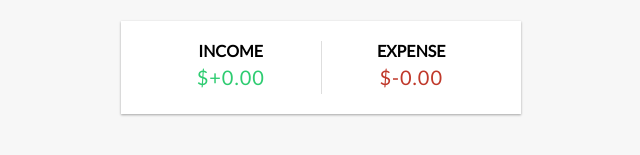
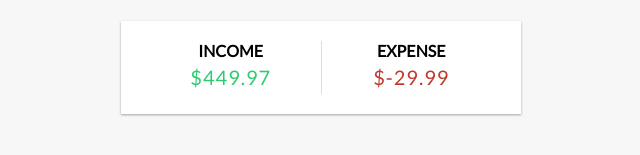
Before and after one commit to Kyaw1511/vueExpenseTracker, a Vue app: page / in a window 1280 px wide. Shown: the part 136-291 px from the top of the page, without its empty margins (319-959 px from the left). Built offline with nearby package versions, Linux system fonts and the light colour scheme.

Commit message:
Adding Transaction to State

```diff
--- a/package.json
+++ b/package.json
@@ -9,7 +9,8 @@
     "preview": "vite preview"
   },
   "dependencies": {
-    "vue": "^3.4.21"
+    "vue": "^3.4.21",
+    "vue-toastification": "^2.0.0-rc.5"
   },
   "devDependencies": {
     "@vitejs/plugin-vue": "^5.0.4",
--- a/src/App.vue
+++ b/src/App.vue
@@ -1,10 +1,10 @@
 <template>
   <Header />
   <div class="container">
-    <Balance :total="total" />
-    <IncomeExpenses />
+    <Balance :total="+total" />
+    <IncomeExpenses :income="+income" :expenses="+expenses"/>
     <TransactionList :transactions="transactions" />
-    <AddTransaction />
+    <AddTransaction @transactionSubmitted="handleTransactionSubmitted"/>
   </div>
 </template>
 
@@ -17,7 +17,11 @@
   import TransactionList from './components/TransactionList.vue';
   import AddTransaction from './components/AddTransaction.vue';
 
+  import { useToast } from 'vue-toastification';
+
   import { computed, ref } from 'vue';
+
+  const toast = useToast();
 
   const transactions = ref ([
     { id: 1, text: 'Flower', amount: -19.99 },
@@ -26,13 +30,53 @@
     { id: 4, text: 'Camera', amount: 150 },
   ]);
 
+  // get total
   // console.log(transactions);
   // console.log(transactions.value);
   const total = computed(() => {
     return transactions.value.reduce((acc, transaction) => {
       return acc + transaction.amount;
     }, 0);
+
   });
+
+  // get income
+  const income = computed(() => {
+    return transactions.value
+    .filter((transaction) => transaction.amount > 0)
+    .reduce((acc, transaction) => {
+      return acc + transaction.amount;
+    }, 0)
+    .toFixed(2)
+  });
+
+  // get expense
+  const expenses = computed(() => {
+    return transactions.value
+    .filter((transaction) => transaction.amount < 0 )
+    .reduce((acc, transaction) => {
+      return acc + transaction.amount;
+    }, 0)
+    .toFixed(2)
+  });
+
+  // add transaction
+  const handleTransactionSubmitted = (transactionData) => {
+    transactions.value.push({
+      id: generateUniqueId(),
+      text: transactionData.text,
+      amount: transactionData.amount,
+    });
+
+    toast.success('Transaction added');
+    // console.log(generateUniqueId());
+
+  }
+
+  // Generate unique ID
+  const generateUniqueId = () => {
+    return Math.floor(Math.random() * 1000000);
+  }
 
   // export default {
   //   components: {
--- a/src/components/AddTransaction.vue
+++ b/src/components/AddTransaction.vue
@@ -2,9 +2,13 @@
     <h3>
         Add new transaction
     </h3>
-    <form id="form" action="">
+    <form
+        @submit.prevent="onsubmit"
+        id="form"
+        action="">
         <div class="form-control">
             <input
+                v-model="text"
                 type="text"
                 id="text"
                 placeholder="Enter text..."
@@ -16,6 +20,7 @@
                 (negative - expense, positive - income)
             </label>
             <input
+                v-model="amount"
                 type="number"
                 id="amount"
                 placeholder="Enter amount..."
@@ -26,3 +31,32 @@
         </button>
     </form>
 </template>
+
+<script setup>
+    import {ref} from 'vue';
+    import {useToast} from 'vue-toastification';
+
+    const text = ref('');
+    const amount = ref('');
+
+    const emit = defineEmits(['transactionSubmitted']);
+
+    const toast = useToast();
+
+    const onsubmit = () => {
+        if(!text.value || !amount.value) {
+            toast.error('Both fields must be filled');
+            return;
+        }
+        // console.log(text.value, amount.value);
+
+        const transactionData = {
+            text: text.value,
+            amount: parseFloat(amount.value),
+        }
+        emit('transactionSubmitted', transactionData);
+
+        text.value = '';
+        amount.value = '';
+    };
+</script>
--- a/src/components/Balance.vue
+++ b/src/components/Balance.vue
@@ -10,6 +10,8 @@
         total: {
             type: Number,
             required: true,
+
         },
     });
+
 </script>
--- a/src/components/IncomeExpenses.vue
+++ b/src/components/IncomeExpenses.vue
@@ -6,7 +6,7 @@
             <p id="money-plus"
                 class="money plus"
             >
-                $+0.00
+                ${{ income }}
             </p>
         </div>
         <!-- expense category -->
@@ -16,8 +16,24 @@
                 id="money-minus"
                 class="money minus"
             >
-                $-0.00
+                ${{ expenses }}
             </p>
         </div>
     </div>
 </template>
+
+<script setup>
+    import { defineProps } from 'vue';
+
+    const props = defineProps({
+        income: {
+            type: Number,
+            required: true,
+        },
+        expenses: {
+            type: Number,
+            required: true,
+        },
+    });
+
+</script>
```
Also changed, not shown: src/main.js (+9 -4 lines), 1 other file (tests, documents, lock files or other folders).
